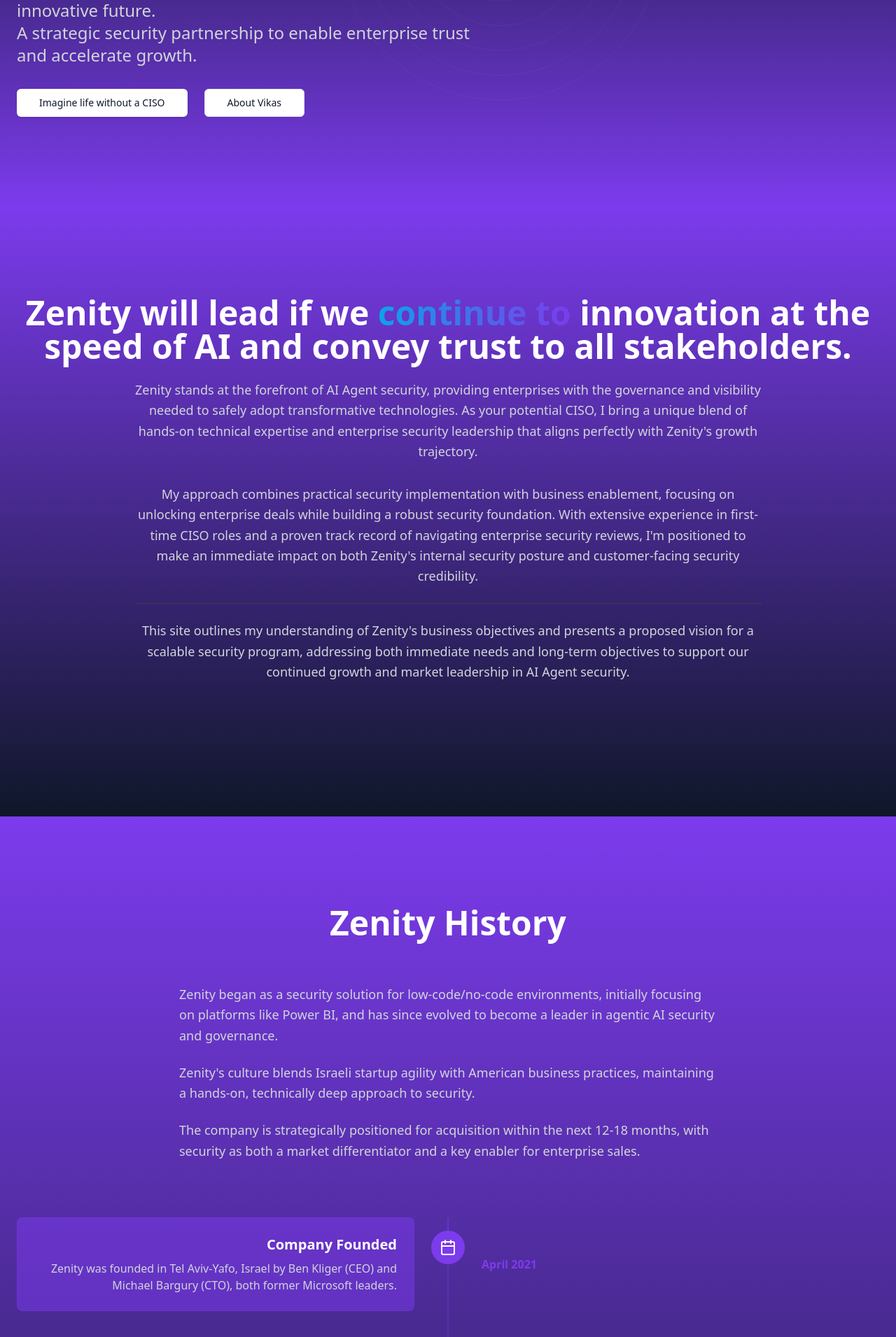
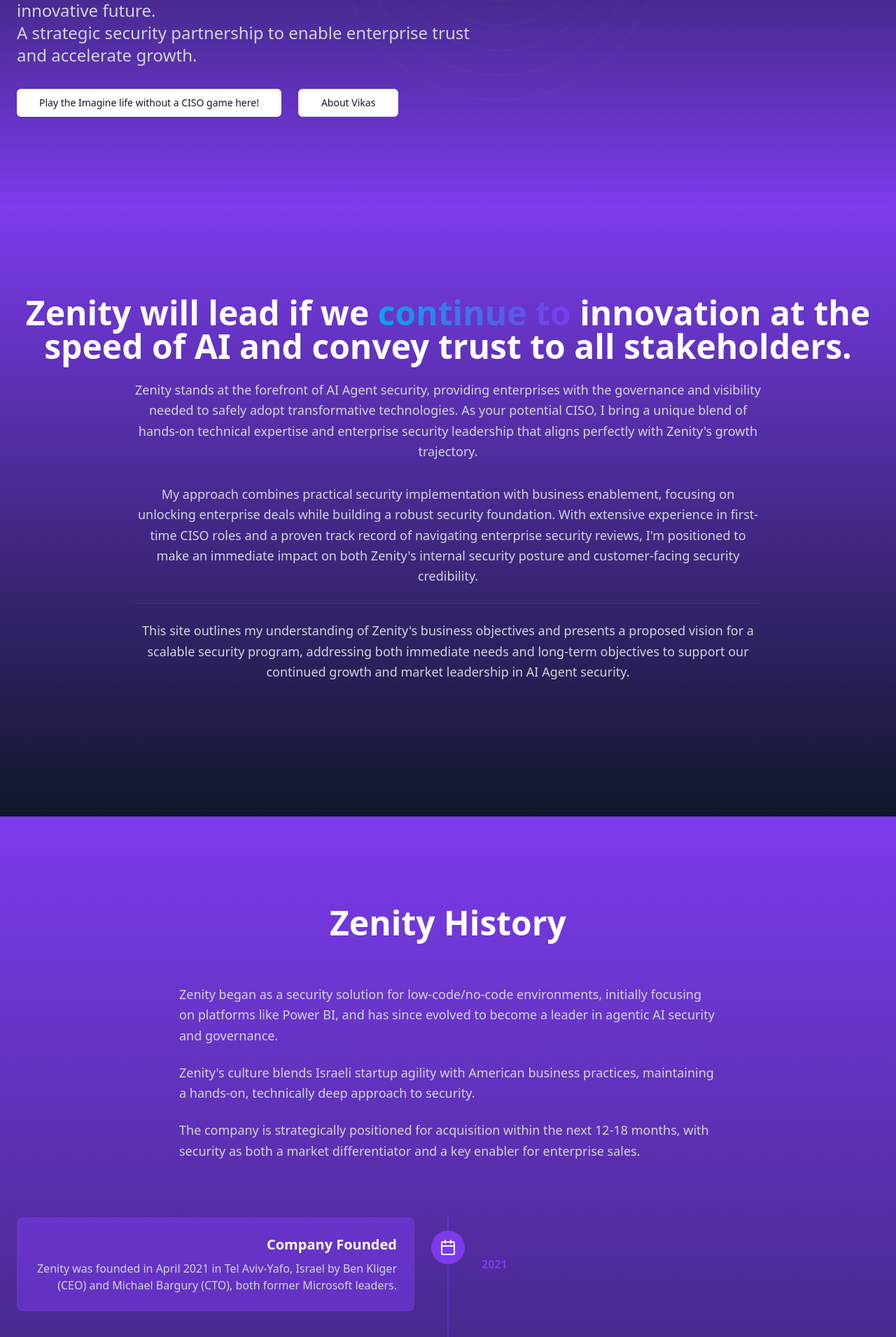
Before and after one commit to veebeeyoukay/vikas-bhatia-portfolio, a React (Vite) app: page / in a window 1280 px wide. Shown: the part 329-2240 px from the top of the page at 70% size. Built offline with nearby package versions, Linux system fonts and the light colour scheme.

Commit message:
history changes

```diff
--- a/src/components/HeroSection.tsx
+++ b/src/components/HeroSection.tsx
@@ -260,7 +260,7 @@
               className="bg-white text-[hsl(var(--zenity-navy))] hover:bg-gray-100 font-medium px-8 py-3"
               onClick={() => navigate('/countdown')}
             >
-              Imagine life without a CISO
+              Play the Imagine life without a CISO game here!
             </Button>
             <Button
               size="lg"
--- a/src/components/Timeline/ZenityHistory.tsx
+++ b/src/components/Timeline/ZenityHistory.tsx
@@ -10,9 +10,9 @@
 
 const timelineEvents: TimelineEvent[] = [
   {
-    date: "April 2021",
+    date: "2021",
     title: "Company Founded",
-    description: "Zenity was founded in Tel Aviv-Yafo, Israel by Ben Kliger (CEO) and Michael Bargury (CTO), both former Microsoft leaders.",
+    description: "Zenity was founded in April 2021 in Tel Aviv-Yafo, Israel by Ben Kliger (CEO) and Michael Bargury (CTO), both former Microsoft leaders.",
     icon: <Calendar className="h-6 w-6" />
   },
   {
```
